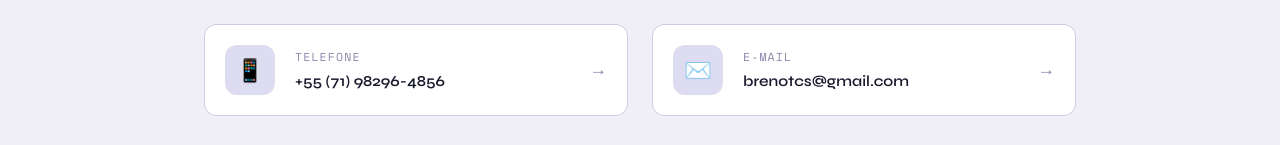
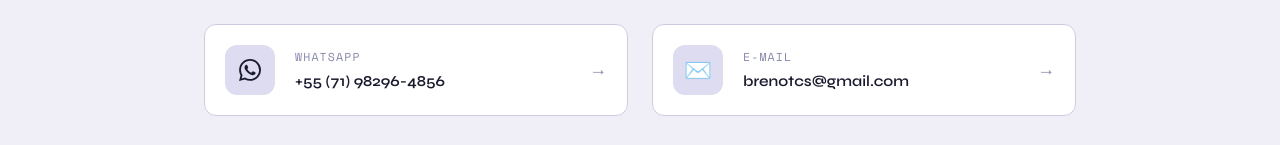
Before and after one commit to Brenotcs/BrenoDevPortfolio, a React (Vite) app in the folder front/: page / in a window 1280 px wide. Shown: the part 3960-4105 px from the top of the page. Built offline with nearby package versions, Linux system fonts and the light colour scheme.

Commit message:
alterações de contato

```diff
--- a/front/src/components/Contact.tsx
+++ b/front/src/components/Contact.tsx
@@ -14,7 +14,7 @@
             </div>
 
             <div className="grid grid-cols-1 sm:grid-cols-2 gap-4 md:gap-6 fade-in">
-                <a href="https://github.com/alexferreira" target="_blank" rel="noreferrer" className="flex items-center gap-5 p-5 bg-card border border-border rounded-xl no-underline text-text transition-all duration-250 hover:border-accent hover:-translate-y-1 hover:shadow-[0_4px_20px_var(--color-glow)] group">
+                <a href="https://github.com/Brenotcs" target="_blank" rel="noreferrer" className="flex items-center gap-5 p-5 bg-card border border-border rounded-xl no-underline text-text transition-all duration-250 hover:border-accent hover:-translate-y-1 hover:shadow-[0_4px_20px_var(--color-glow)] group">
                     <div className="w-[50px] h-[50px] bg-bg3 rounded-[12px] flex items-center justify-center text-[1.4rem] shrink-0 transition-colors duration-200 group-hover:bg-accent group-hover:text-white">
                         <svg width="22" height="22" viewBox="0 0 24 24" fill="currentColor"><path d="M12 0C5.37 0 0 5.37 0 12c0 5.31 3.435 9.795 8.205 11.385.6.105.825-.255.825-.57 0-.285-.015-1.23-.015-2.235-3.015.555-3.795-.735-4.035-1.41-.135-.345-.72-1.41-1.23-1.695-.42-.225-1.02-.78-.015-.795.945-.015 1.62.87 1.845 1.23 1.08 1.815 2.805 1.305 3.495.99.105-.78.42-1.305.765-1.605-2.67-.3-5.46-1.335-5.46-5.925 0-1.305.465-2.385 1.23-3.225-.12-.3-.54-1.53.12-3.18 0 0 1.005-.315 3.3 1.23.96-.27 1.98-.405 3-.405s2.04.135 3 .405c2.295-1.56 3.3-1.23 3.3-1.23.66 1.65.24 2.88.12 3.18.765.84 1.23 1.905 1.23 3.225 0 4.605-2.805 5.625-5.475 5.925.435.375.81 1.095.81 2.22 0 1.605-.015 2.895-.015 3.3 0 .315.225.69.825.57A12.02 12.02 0 0 0 24 12c0-6.63-5.37-12-12-12z" /></svg>
                     </div>
@@ -25,7 +25,7 @@
                     <div className="ml-auto text-text3 text-[1.1rem] transition-all duration-200 group-hover:text-accent group-hover:translate-x-1">→</div>
                 </a>
 
-                <a href="https://linkedin.com/in/alexferreira" target="_blank" rel="noreferrer" className="flex items-center gap-5 p-5 bg-card border border-border rounded-xl no-underline text-text transition-all duration-250 hover:border-accent hover:-translate-y-1 hover:shadow-[0_4px_20px_var(--color-glow)] group">
+                <a href="https://linkedin.com/in/brenotcsouza" target="_blank" rel="noreferrer" className="flex items-center gap-5 p-5 bg-card border border-border rounded-xl no-underline text-text transition-all duration-250 hover:border-accent hover:-translate-y-1 hover:shadow-[0_4px_20px_var(--color-glow)] group">
                     <div className="w-[50px] h-[50px] bg-bg3 rounded-[12px] flex items-center justify-center text-[1.4rem] shrink-0 transition-colors duration-200 group-hover:bg-accent group-hover:text-white">
                         <svg width="22" height="22" viewBox="0 0 24 24" fill="currentColor"><path d="M20.447 20.452h-3.554v-5.569c0-1.328-.027-3.037-1.852-3.037-1.853 0-2.136 1.445-2.136 2.939v5.667H9.351V9h3.414v1.561h.046c.477-.9 1.637-1.85 3.37-1.85 3.601 0 4.267 2.37 4.267 5.455v6.286zM5.337 7.433a2.062 2.062 0 0 1-2.063-2.065 2.064 2.064 0 1 1 2.063 2.065zm1.782 13.019H3.555V9h3.564v11.452zM22.225 0H1.771C.792 0 0 .774 0 1.729v20.542C0 23.227.792 24 1.771 24h20.451C23.2 24 24 23.227 24 22.271V1.729C24 .774 23.2 0 22.222 0h.003z" /></svg>
                     </div>
@@ -36,16 +36,18 @@
                     <div className="ml-auto text-text3 text-[1.1rem] transition-all duration-200 group-hover:text-accent group-hover:translate-x-1">→</div>
                 </a>
 
-                <a href="tel:+5541999999999" className="flex items-center gap-5 p-5 bg-card border border-border rounded-xl no-underline text-text transition-all duration-250 hover:border-accent hover:-translate-y-1 hover:shadow-[0_4px_20px_var(--color-glow)] group">
-                    <div className="w-[50px] h-[50px] bg-bg3 rounded-[12px] flex items-center justify-center text-[1.4rem] shrink-0 transition-colors duration-200 group-hover:bg-accent group-hover:text-white">📱</div>
+                <a href="https://wa.me/5571982964856?text=Ol%C3%A1%2C%20Breno!%20Vim%20pelo%20seu%20portf%C3%B3lio." target="_blank" rel="noreferrer" className="flex items-center gap-5 p-5 bg-card border border-border rounded-xl no-underline text-text transition-all duration-250 hover:border-accent hover:-translate-y-1 hover:shadow-[0_4px_20px_var(--color-glow)] group">
+                    <div className="w-[50px] h-[50px] bg-bg3 rounded-[12px] flex items-center justify-center text-[1.4rem] shrink-0 transition-colors duration-200 group-hover:bg-accent group-hover:text-white">
+                        <svg width="22" height="22" viewBox="0 0 24 24" fill="currentColor"><path d="M17.472 14.382c-.297-.149-1.758-.867-2.03-.967-.273-.099-.471-.148-.67.15-.197.297-.767.966-.94 1.164-.173.199-.347.223-.644.075-.297-.15-1.255-.463-2.39-1.475-.883-.788-1.48-1.761-1.653-2.059-.173-.297-.018-.458.13-.606.134-.133.298-.347.446-.52.149-.174.198-.298.298-.497.099-.198.05-.371-.025-.52-.075-.149-.669-1.612-.916-2.207-.242-.579-.487-.5-.669-.51-.173-.008-.371-.01-.57-.01-.198 0-.52.074-.792.372-.272.297-1.04 1.016-1.04 2.479 0 1.462 1.065 2.875 1.213 3.074.149.198 2.096 3.2 5.077 4.487.709.306 1.262.489 1.694.625.712.227 1.36.195 1.871.118.571-.085 1.758-.719 2.006-1.413.248-.694.248-1.289.173-1.413-.074-.124-.272-.198-.57-.347m-5.421 7.403h-.004a9.87 9.87 0 01-5.031-1.378l-.361-.214-3.741.982.998-3.648-.235-.374a9.86 9.86 0 01-1.51-5.26c.001-5.45 4.436-9.884 9.888-9.884 2.64 0 5.122 1.03 6.988 2.898a9.825 9.825 0 012.893 6.994c-.003 5.45-4.437 9.884-9.885 9.884m8.413-18.297A11.815 11.815 0 0012.05 0C5.495 0 .16 5.335.157 11.892c0 2.096.547 4.142 1.588 5.945L.057 24l6.305-1.654a11.882 11.882 0 005.683 1.448h.005c6.554 0 11.89-5.335 11.893-11.893a11.821 11.821 0 00-3.48-8.413Z" /></svg>
+                    </div>
                     <div>
-                        <div className="font-mono text-[0.72rem] text-text3 uppercase tracking-[0.1em] mb-1">Telefone</div>
+                        <div className="font-mono text-[0.72rem] text-text3 uppercase tracking-[0.1em] mb-1">WhatsApp</div>
                         <div className="text-[0.95rem] font-semibold break-all">+55 (71) 98296-4856</div>
                     </div>
                     <div className="ml-auto text-text3 text-[1.1rem] transition-all duration-200 group-hover:text-accent group-hover:translate-x-1">→</div>
                 </a>
 
-                <a href="mailto:alex@devcraft.io" className="flex items-center gap-5 p-5 bg-card border border-border rounded-xl no-underline text-text transition-all duration-250 hover:border-accent hover:-translate-y-1 hover:shadow-[0_4px_20px_var(--color-glow)] group">
+                <a href="mailto:brenotcs@gmail.com" className="flex items-center gap-5 p-5 bg-card border border-border rounded-xl no-underline text-text transition-all duration-250 hover:border-accent hover:-translate-y-1 hover:shadow-[0_4px_20px_var(--color-glow)] group">
                     <div className="w-[50px] h-[50px] bg-bg3 rounded-[12px] flex items-center justify-center text-[1.4rem] shrink-0 transition-colors duration-200 group-hover:bg-accent group-hover:text-white">✉️</div>
                     <div>
                         <div className="font-mono text-[0.72rem] text-text3 uppercase tracking-[0.1em] mb-1">E-mail</div>
```
